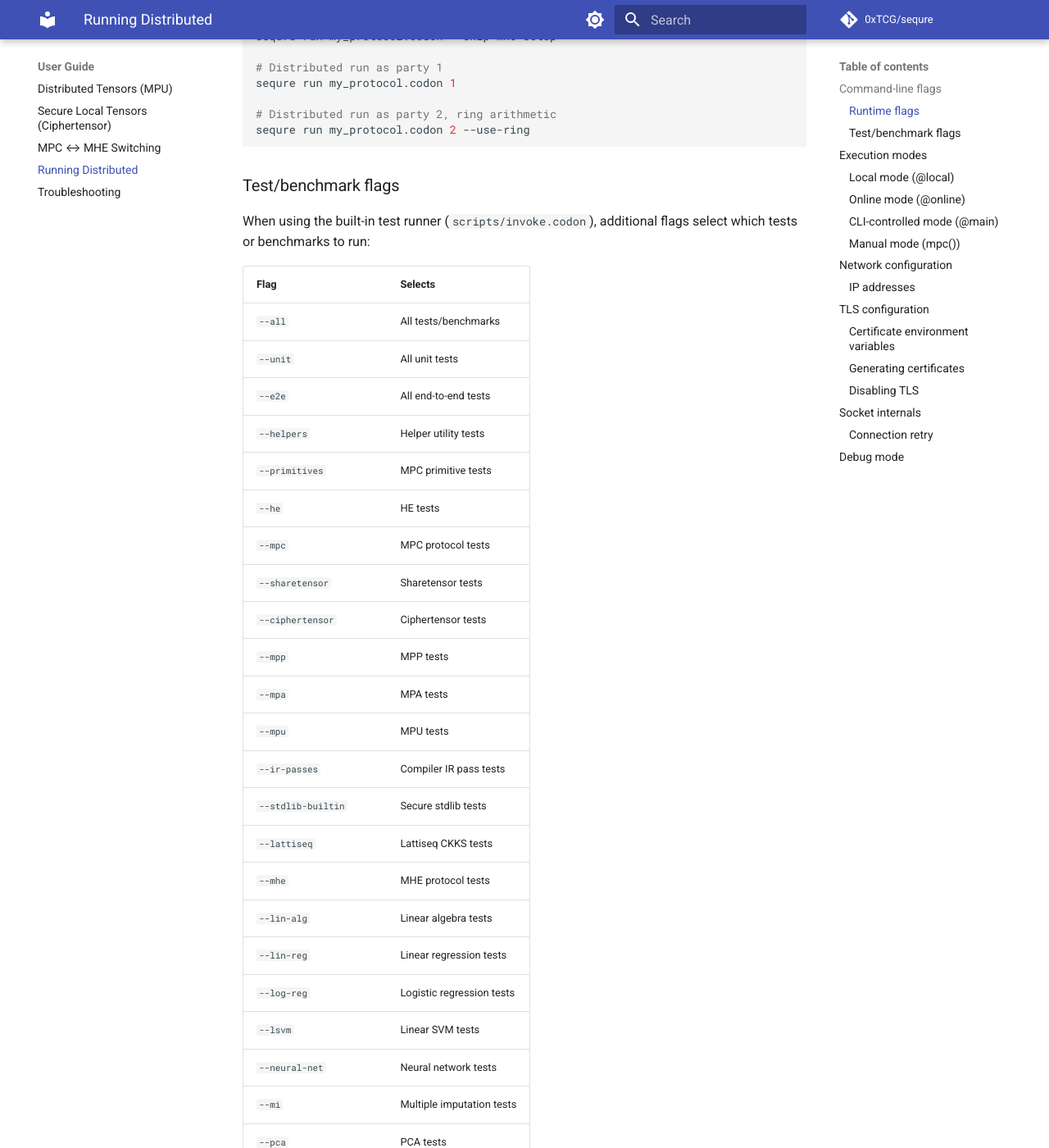
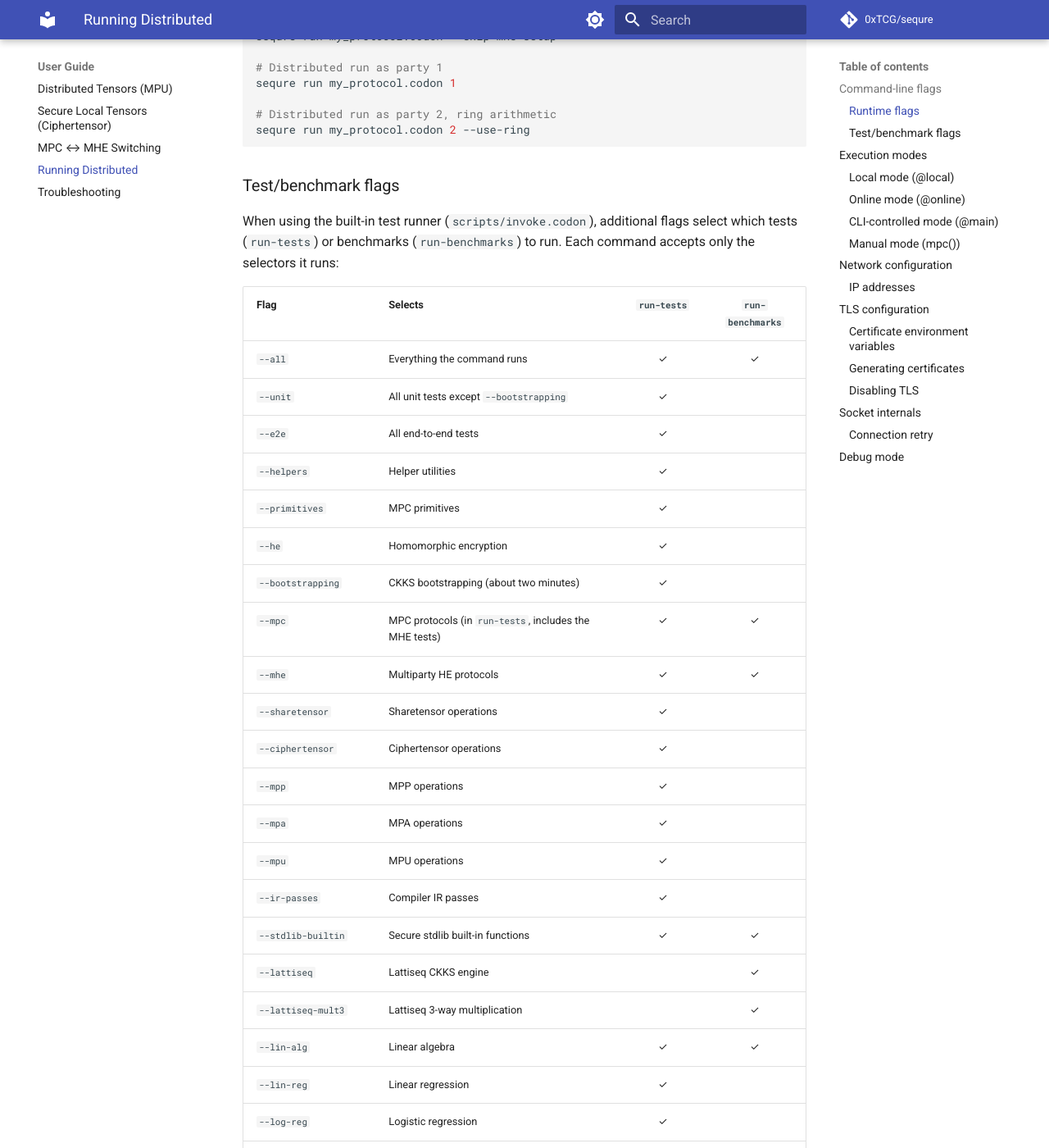
Before and after one commit to 0xTCG/sequre, an MkDocs documentation site: the page built from docs/user-guide/running-distributed.md, in a window 1280 px wide and 1400 px high, scrolled down 987 px. Shown: the whole window at 82% size. Built offline with MkDocs 1.6.1 and Material for MkDocs 9.7.7, drawn with Linux system fonts in a browser that asks for light colours; comment, search, counter and statistics services are not loaded; some of the changed text lies outside the part shown.

Commit message:
Test selection and zip bugfix

````diff
--- a/docs/user-guide/running-distributed.md
+++ b/docs/user-guide/running-distributed.md
@@ -36,42 +36,46 @@ sequre run my_protocol.codon 2 --use-ring
 
 ### Test/benchmark flags
 
-When using the built-in test runner (`scripts/invoke.codon`), additional flags select which tests or benchmarks to run:
+When using the built-in test runner (`scripts/invoke.codon`), additional flags select which tests (`run-tests`) or benchmarks (`run-benchmarks`) to run. Each command accepts only the selectors it runs:
 
-| Flag | Selects |
-|---|---|
-| `--all` | All tests/benchmarks |
-| `--unit` | All unit tests |
-| `--e2e` | All end-to-end tests |
-| `--helpers` | Helper utility tests |
-| `--primitives` | MPC primitive tests |
-| `--he` | HE tests |
-| `--mpc` | MPC protocol tests |
-| `--sharetensor` | Sharetensor tests |
-| `--ciphertensor` | Ciphertensor tests |
-| `--mpp` | MPP tests |
-| `--mpa` | MPA tests |
-| `--mpu` | MPU tests |
-| `--ir-passes` | Compiler IR pass tests |
-| `--stdlib-builtin` | Secure stdlib tests |
-| `--lattiseq` | Lattiseq CKKS tests |
-| `--mhe` | MHE protocol tests |
-| `--lin-alg` | Linear algebra tests |
-| `--lin-reg` | Linear regression tests |
-| `--log-reg` | Logistic regression tests |
-| `--lsvm` | Linear SVM tests |
-| `--neural-net` | Neural network tests |
-| `--mi` | Multiple imputation tests |
-| `--pca` | PCA tests |
-| `--king` | KING kinship tests |
-| `--gwas` | GWAS tests (all variants) |
-| `--credit-score` | Credit score application |
-| `--dti` | Drug-target interaction |
-| `--opal` | OPAL metagenomics |
-| `--ganon` | GANON classification |
-| `--genotype-imputation` | Genotype imputation |
-| `--mnist` | MNIST classification |
-| `--ablation` | Ablation studies |
+| Flag | Selects | `run-tests` | `run-benchmarks` |
+|---|---|:-:|:-:|
+| `--all` | Everything the command runs | ✓ | ✓ |
+| `--unit` | All unit tests except `--bootstrapping` | ✓ | |
+| `--e2e` | All end-to-end tests | ✓ | |
+| `--helpers` | Helper utilities | ✓ | |
+| `--primitives` | MPC primitives | ✓ | |
+| `--he` | Homomorphic encryption | ✓ | |
+| `--bootstrapping` | CKKS bootstrapping (about two minutes) | ✓ | |
+| `--mpc` | MPC protocols (in `run-tests`, includes the MHE tests) | ✓ | ✓ |
+| `--mhe` | Multiparty HE protocols | ✓ | ✓ |
+| `--sharetensor` | Sharetensor operations | ✓ | |
+| `--ciphertensor` | Ciphertensor operations | ✓ | |
+| `--mpp` | MPP operations | ✓ | |
+| `--mpa` | MPA operations | ✓ | |
+| `--mpu` | MPU operations | ✓ | |
+| `--ir-passes` | Compiler IR passes | ✓ | |
+| `--stdlib-builtin` | Secure stdlib built-in functions | ✓ | ✓ |
+| `--lattiseq` | Lattiseq CKKS engine | | ✓ |
+| `--lattiseq-mult3` | Lattiseq 3-way multiplication | | ✓ |
+| `--lin-alg` | Linear algebra | ✓ | ✓ |
+| `--lin-reg` | Linear regression | ✓ | |
+| `--log-reg` | Logistic regression | ✓ | |
+| `--lsvm` | Linear SVM | ✓ | |
+| `--neural-net` | Neural network | ✓ | |
+| `--mi` | Multiple imputation | ✓ | ✓ |
+| `--pca` | PCA | ✓ | ✓ |
+| `--king` | KING kinship | ✓ | ✓ |
+| `--gwas` | GWAS | ✓ | |
+| `--gwas-with-norm` | GWAS with normalization | | ✓ |
+| `--gwas-without-norm` | GWAS without normalization | | ✓ |
+| `--credit-score` | Credit score application | | ✓ |
+| `--dti` | Drug-target interaction | ✓ | ✓ |
+| `--genotype-imputation` | Genotype imputation | | ✓ |
+| `--mnist` | MNIST classification | | ✓ |
+| `--ablation` | Ablation studies | | ✓ |
+
+Give at least one selector. The runner stops before starting any party if a flag is unknown, if the chosen command does not run it, or if no selector is given; `sequre run scripts/invoke.codon --help` lists the selectors of each command. `--opal` and `--ganon` currently have no runner.
 
 ```bash
 # Run all tests locally
````
Also changed, not shown: 8 other files.
